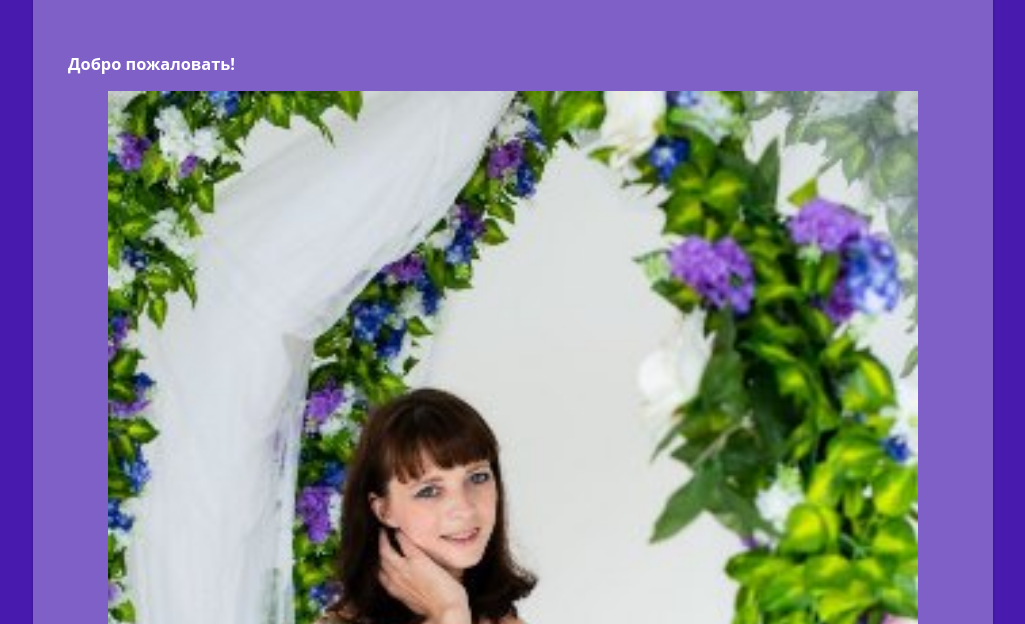
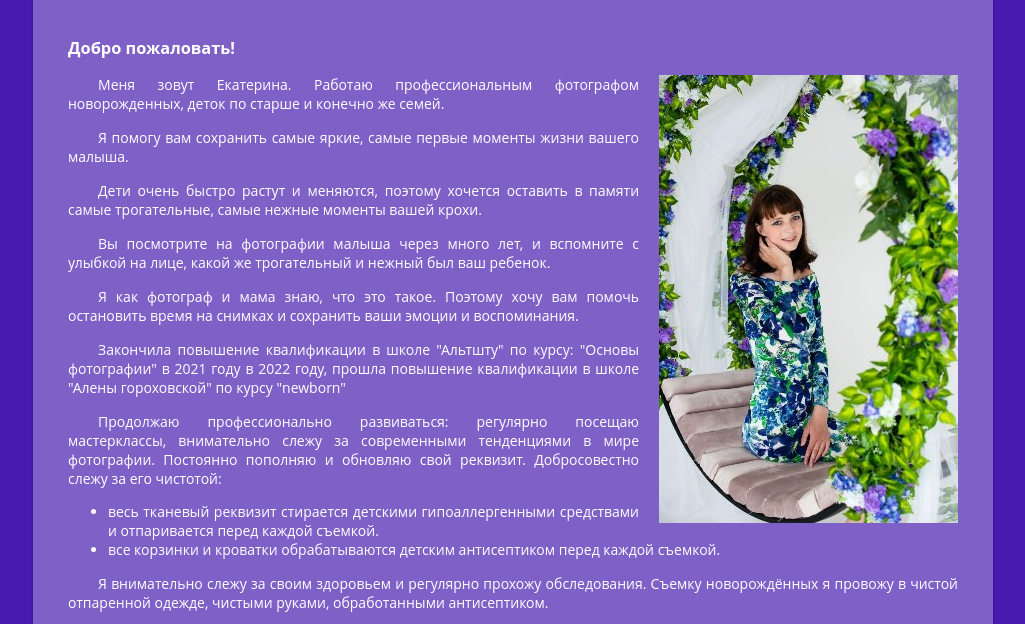
Before and after one commit to Squid90/EkaterinaPhotographer, a plain HTML site: page html/AboutMe.html in a window 1280 px wide. Shown: the part 115-739 px from the top of the page, without its empty margins (127-1152 px from the left). Drawn offline with Linux system fonts and the light colour scheme.

Commit message:
Add files via upload

```diff
--- a/css/About.css
+++ b/css/About.css
@@ -113,8 +113,19 @@ body {
   text-align: justify;
 }
 
+h3 {
+  margin-top: 0;
+}
+
 p {
   margin: 0;
+  margin-top: 15px;
+  text-indent: 30px;
+}
+
+.figure_model {
+  float: right;
+  margin: 0 0 0 20px;
 }
 
 .profile__avatar {
@@ -123,6 +134,7 @@ p {
   box-sizing: border-box;
   width: 100%;
   object-fit: contain;
+  float: left;
 }
 
 @media (min-width: 768px) {
```
